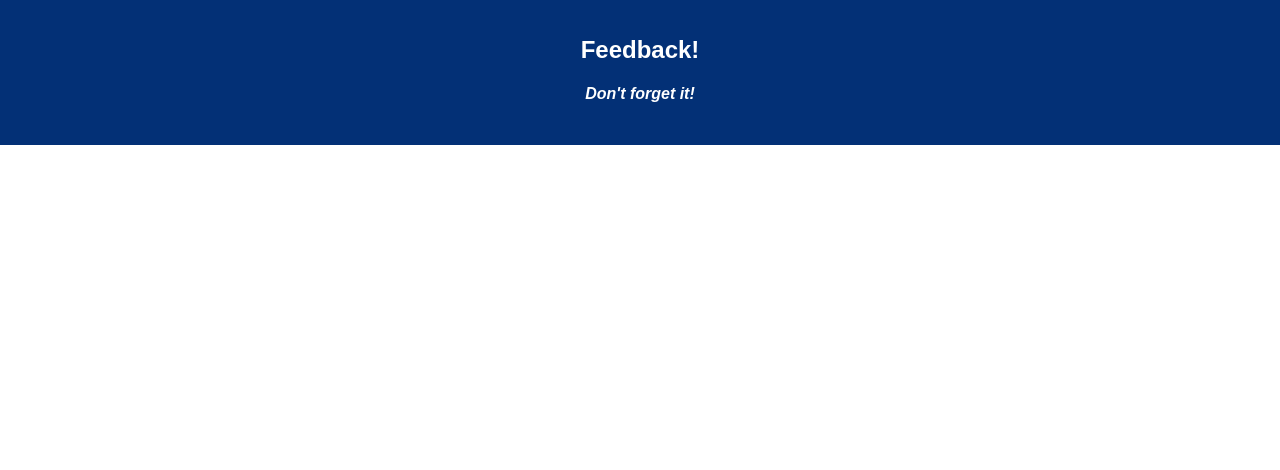
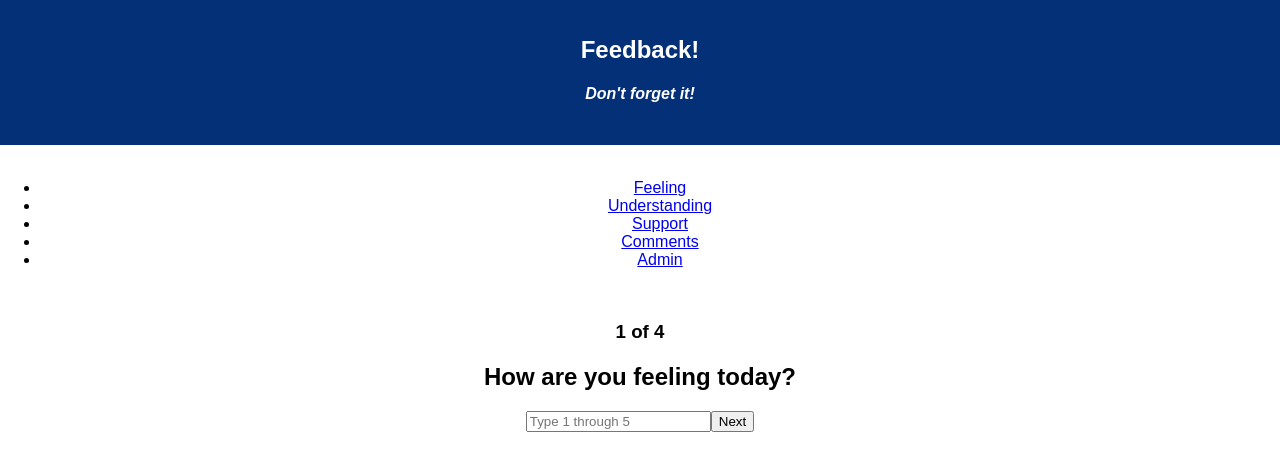
Before and after one commit to dylandorsey/Weekend-challenge-7-Reflection, a React (Create React App) app: page / in a window 1280 px wide. Shown: the top 470 px of the page. Built offline with nearby package versions, Linux system fonts and the light colour scheme.

Commit message:
feeling input dispatches to reducer

```diff
--- /dev/null
+++ b/src/components/Admin/Admin.js
@@ -0,0 +1,13 @@
+import React, { Component } from 'react';
+
+class Admin extends Component {
+  render() {
+    return (
+      <div >
+          <h2>Admin</h2>
+      </div>
+    );
+  }
+}
+
+export default Admin;
--- a/src/components/App/App.js
+++ b/src/components/App/App.js
@@ -1,19 +1,45 @@
 import React, { Component } from 'react';
-import axios from 'axios';
+import { BrowserRouter as Router, Route, Link } from 'react-router-dom';
 import './App.css';
+import { connect } from 'react-redux';
+
+// page components
+import Feeling from '../Feeling/Feeling';
+import Understanding from '../Understanding/Understanding';
+import Support from '../Support/Support';
+import Comments from '../Comments/Comments';
+import Admin from '../Admin/Admin';
+
 
 class App extends Component {
   render() {
     return (
+      <Router>
       <div className="App">
         <header className="App-header">
           <h1 className="App-title">Feedback!</h1>
           <h4><i>Don't forget it!</i></h4>
         </header>
-        <br/>
+        <br />
+        <div className="nav">
+          <ul>
+            <li><Link to="/">Feeling</Link></li>
+            <li><Link to="/understanding">Understanding</Link></li>
+            <li><Link to="/support">Support</Link></li>
+            <li><Link to="/comments">Comments</Link></li>
+            <li><Link to="/admin">Admin</Link></li>
+          </ul>
+        </div>
+        <br />
+        <Route exact path="/" component={Feeling} />
+        <Route exact path="/understanding" component={Understanding} />
+        <Route exact path="/support" component={Support} />
+        <Route exact path="/comments" component={Comments} />
+        <Route exact path="/admin" component={Admin} />
       </div>
+      </Router>
     );
   }
 }
 
-export default App;
+export default connect()(App);
--- /dev/null
+++ b/src/components/Comments/Comments.js
@@ -0,0 +1,13 @@
+import React, { Component } from 'react';
+
+class Comments extends Component {
+  render() {
+    return (
+      <div >
+          <h2>Comments</h2>
+      </div>
+    );
+  }
+}
+
+export default Comments;
--- /dev/null
+++ b/src/components/Feeling/Feeling.js
@@ -0,0 +1,59 @@
+import React, { Component } from 'react';
+import { connect } from 'react-redux';
+
+const mapReduxStateToProps = (reduxState) => (
+    { reduxState }
+);
+
+const emptyInput = '';
+
+
+class Feeling extends Component {
+    constructor(props) {
+        super(props);
+        this.state = {
+            formInput: emptyInput,
+        }
+    }
+
+    handleChangeFor = propertyName => event => {
+        console.log('input says: ', event.target.value);
+        this.setState({
+            [propertyName] : event.target.value
+        });
+    }
+
+    submitHandler = (event) => {
+        console.log('init submitHandler')
+        event.preventDefault();
+        this.dispatchInput();
+        console.log('dispatched action');
+
+    }
+
+    dispatchInput = () => {
+        const action = {type: 'STORE_FEELING', payload: this.state};
+        this.props.dispatch(action);
+    }
+
+    render() {
+        return (
+            <div >
+                <div className="progressIndicator">
+                    <div className="progressBar">
+                    </div>
+                    <div>
+                        <h3>1 of 4</h3>
+                    </div>
+                </div>
+                <h2>How are you feeling today?</h2>
+                <form>
+                    <input onChange={this.handleChangeFor('formInput')} type="number" placeholder="Type 1 through 5" />
+                    <input type="submit" value="Next" onClick={this.submitHandler}/>
+                </form>
+            </div>
+        );
+    }
+}
+
+export default connect(mapReduxStateToProps)(Feeling);
--- /dev/null
+++ b/src/components/Support/Support.js
@@ -0,0 +1,13 @@
+import React, { Component } from 'react';
+
+class Support extends Component {
+  render() {
+    return (
+      <div >
+          <h2>Support</h2>
+      </div>
+    );
+  }
+}
+
+export default Support;
--- /dev/null
+++ b/src/components/Understanding/Understanding.js
@@ -0,0 +1,13 @@
+import React, { Component } from 'react';
+
+class Understanding extends Component {
+  render() {
+    return (
+      <div >
+          <h2>Understanding</h2>
+      </div>
+    );
+  }
+}
+
+export default Understanding;
--- a/src/index.js
+++ b/src/index.js
@@ -12,7 +12,7 @@ const feelingReducer = (
     state = { value: null },
     action
 ) => {
-    if (action.type = "STORE_FEELING") {
+    if (action.type === "STORE_FEELING") {
         state = { value: action.payload };
     }
     return state;
@@ -24,7 +24,7 @@ const understandingReducer = (
     state = { value: null },
     action
 ) => {
-    if (action.type = "STORE_UNDERSTANDING") {
+    if (action.type === "STORE_UNDERSTANDING") {
         state = { value: action.payload };
     }
     return state;
@@ -36,7 +36,7 @@ const supportReducer = (
     state = { value: null },
     action
 ) => {
-    if (action.type = "STORE_SUPPORT") {
+    if (action.type === "STORE_SUPPORT") {
         state = { value: action.payload };
     }
     return state;
@@ -48,7 +48,7 @@ const commentsReducer = (
     state = { value: null },
     action
 ) => {
-    if (action.type = "STORE_COMMENTS") {
+    if (action.type === "STORE_COMMENTS") {
         state = { value: action.payload };
     }
     return state;
```
Also changed, not shown: 1 other file (tests, documents, lock files or other folders).
